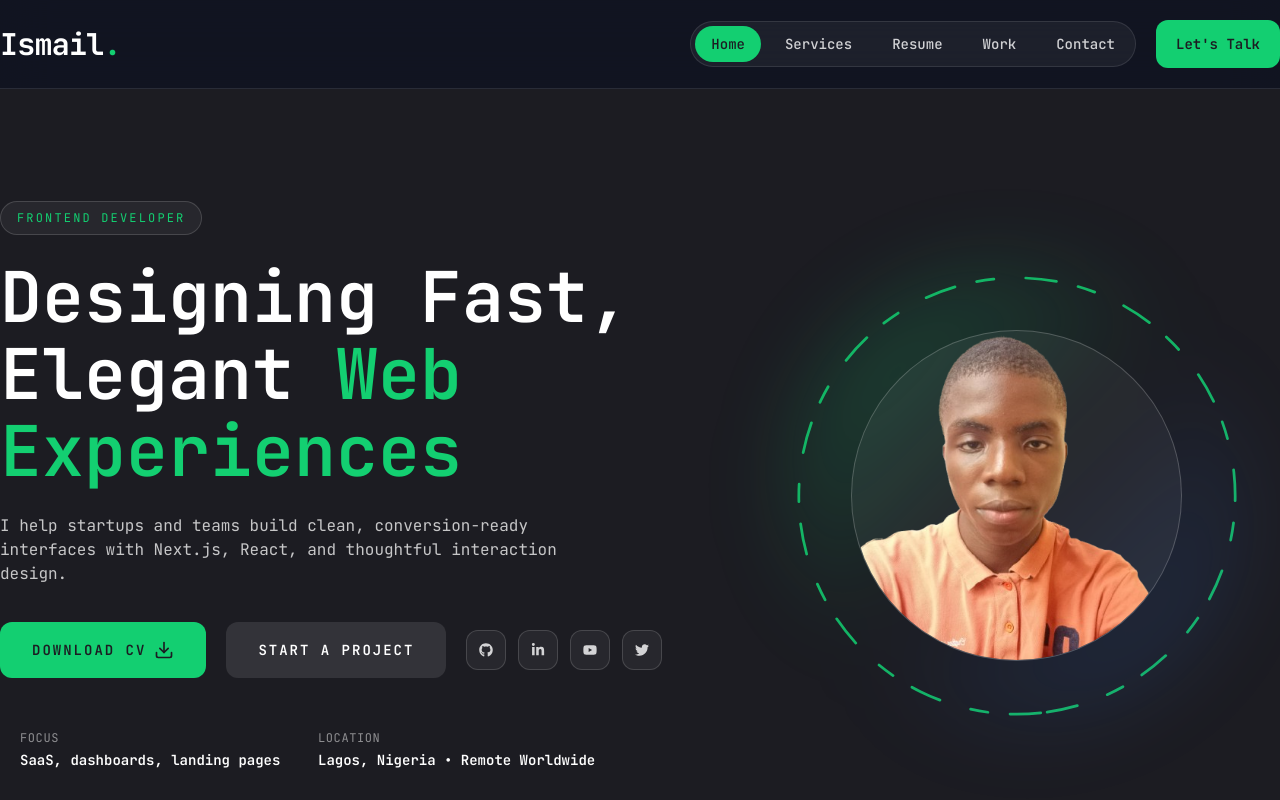
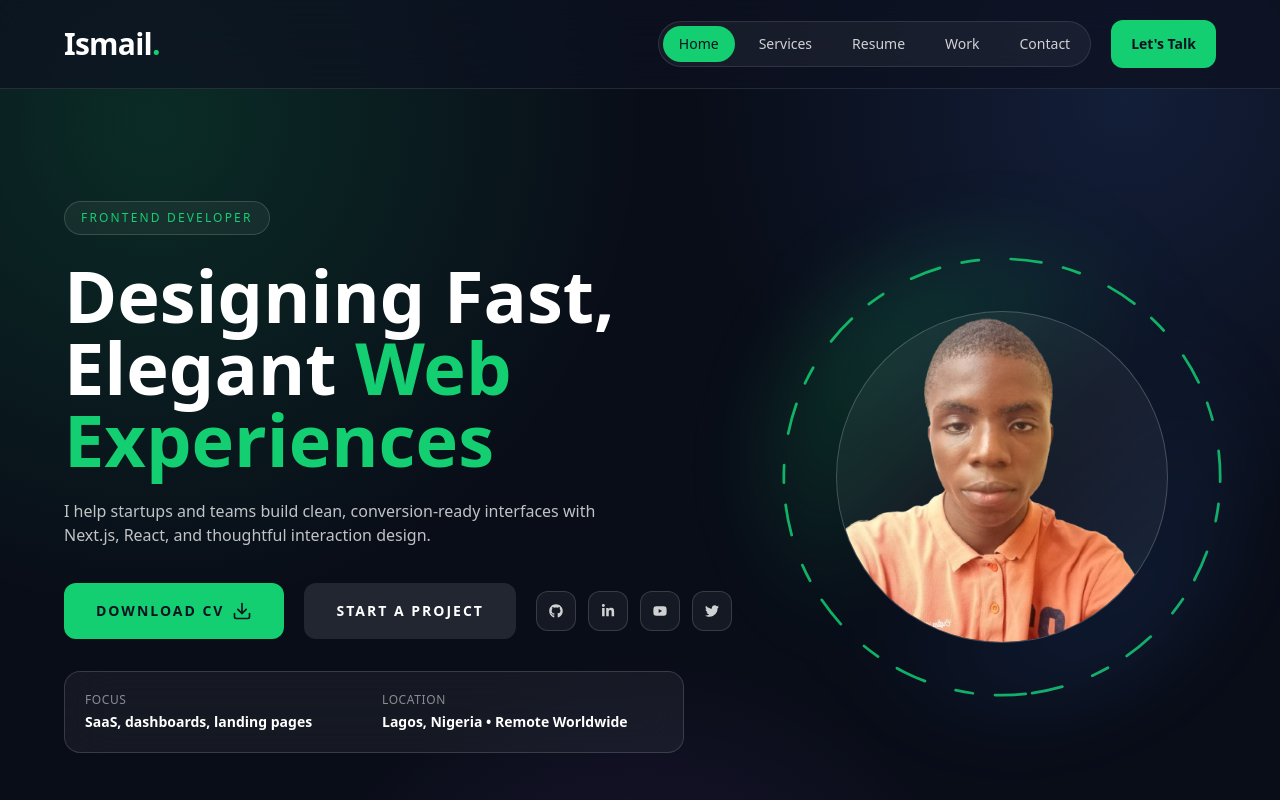
Before and after one commit to ismailoni/dev-portfolio-v1, a Next.js app: page / in a window 1280 px wide. Shown: the top 800 px of the page. Built offline with nearby package versions, Linux system fonts and the light colour scheme.

Commit message:
Refactor global styles and Tailwind configuration for improved design consistency and performance

```diff
--- a/app/globals.css
+++ b/app/globals.css
@@ -2,40 +2,68 @@
 @tailwind components;
 @tailwind utilities;
 
-@font-face {
-  font-family: JetBrains;
-  src: url(./JetBrainsMono-VariableFont_wght.ttf);
-
-}
 :root {
-  --tw-shadow-color: bg-primary
+  --background: 222 44% 8%;
+  --foreground: 210 40% 98%;
+  --muted: 217 25% 70%;
+  --accent: 160 84% 55%;
+  --accent-strong: 160 84% 48%;
 }
 
 @layer base {
-  body {
-    @apply font-[JetBrains]
-    bg-background
-    text-white
-
-  }
-  .h1 {
-    @apply text-[48px] xl:text-[70px] leading-[1.1] font-semibold
-  }
-  .h2 {
-    @apply text-[30px] xl:text-[40px] leading-[1.1] font-semibold
-  }
-  .h3 {
-    @apply text-[16px] xl:text-[20px] leading-[1.1] font-semibold
+  * {
+    @apply border-white/10;
   }
 
-  .links {
-    @apply block after:block after:content-[''] after:h-[2px] after:bg-accent
-     after:w-full after:scale-x-0 after:hover:scale-x-100 after:transition after:duration-300 after:origin-right
+  html,
+  body {
+    @apply min-h-screen bg-background text-white antialiased;
   }
+
+  body {
+    background-image:
+      radial-gradient(circle at 12% 12%, rgba(19, 207, 113, 0.16), transparent 34%),
+      radial-gradient(circle at 88% 10%, rgba(78, 132, 255, 0.14), transparent 30%),
+      radial-gradient(circle at 50% 100%, rgba(168, 85, 247, 0.14), transparent 30%);
+  }
+
+  .h1 {
+    @apply text-4xl font-bold leading-[1.05] md:text-6xl xl:text-7xl;
+  }
+
+  .h2 {
+    @apply text-3xl font-bold leading-tight md:text-5xl;
+  }
+
+  .h3 {
+    @apply text-lg font-semibold leading-tight md:text-xl;
+  }
+
+  .muted {
+    @apply text-white/70;
+  }
+
+  .glass-card {
+    @apply rounded-2xl border border-white/15 bg-white/5 backdrop-blur-xl;
+  }
+
+  .section-wrap {
+    @apply container mx-auto px-4 md:px-6;
+  }
+
+  .section-title {
+    @apply text-3xl font-bold tracking-tight md:text-4xl;
+  }
+
+  .section-subtitle {
+    @apply max-w-2xl text-sm text-white/70 md:text-base;
+  }
+
   .text-outline {
     -webkit-text-stroke: 1px #fff;
   }
+
   .text-outline-hover {
-    -webkit-text-stroke: 1px #00ff99;
+    -webkit-text-stroke: 1px #13cf71;
   }
 }
--- a/tailwind.config.js
+++ b/tailwind.config.js
@@ -22,11 +22,13 @@ module.exports = {
 	},
 	extend: {
 		colors: {
-			primary: '#1c1c22',
+				primary: '#0e1221',
 			accent: {
-				DEFAULT: '#13cf71'
+					DEFAULT: '#13cf71',
+					hover: '#0fbf67'
 			},
-			background: '#1c1c22',
+				background: '#090d18',
+				surface: '#141b2f',
 			foreground: 'var(--foreground)'
 		},
 		borderRadius: {
```
